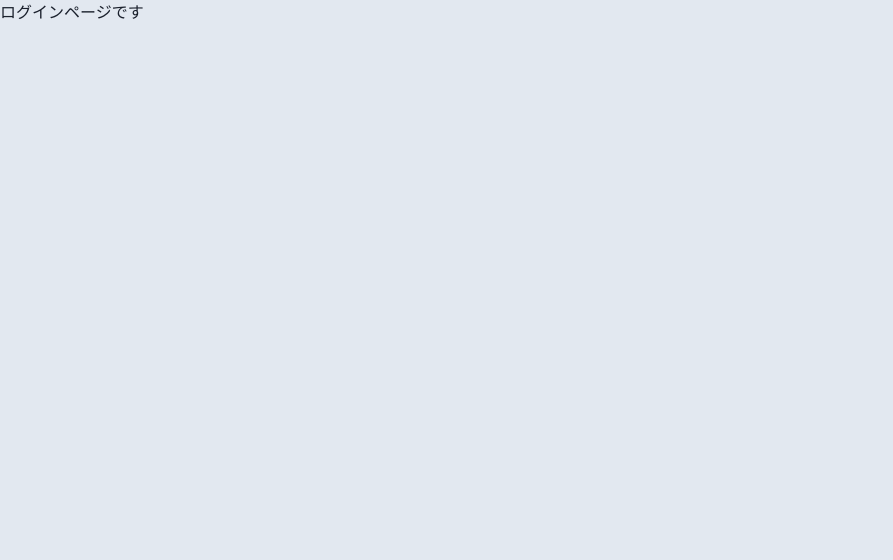
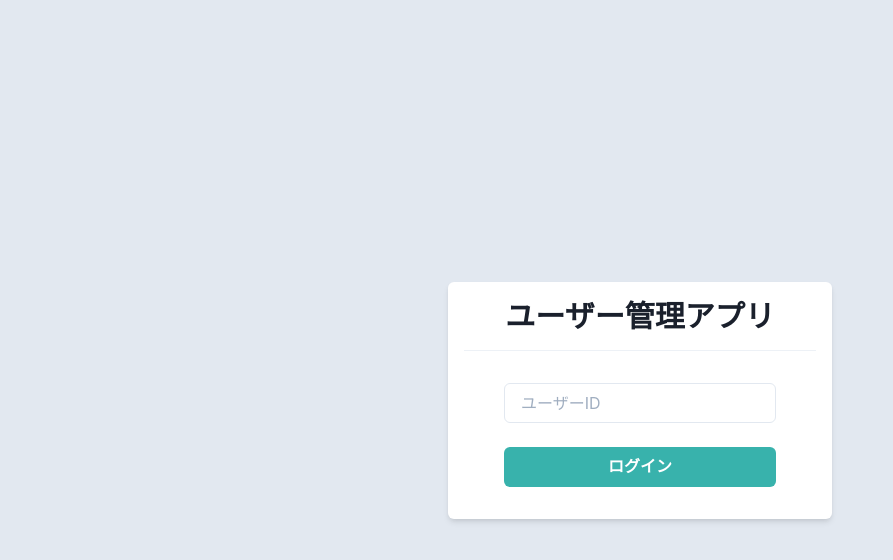
Before and after one commit to n-ohama/cra-chakra, a React (Create React App) app: page / in a window 1280 px wide. Shown: the top 560 px of the page, without its empty margins (0-893 px from the left). Built offline with nearby package versions, Linux system fonts and the light colour scheme.

Commit message:
issue_73

```diff
--- a/src/pages/login.tsx
+++ b/src/pages/login.tsx
@@ -1,5 +1,29 @@
+import {
+  Box,
+  Button,
+  Divider,
+  Flex,
+  Heading,
+  Input,
+  Stack,
+} from "@chakra-ui/react";
 import { FC, memo } from "react";
 
 export const Login: FC = memo(() => {
-  return <p>ログインページです</p>;
+  return (
+    <Flex align="center" justify="center" height="100vh">
+      <Box bg="white" w="sm" p={4} borderRadius="md" shadow="md">
+        <Heading as="h1" size="lg" textAlign="center">
+          ユーザー管理アプリ
+        </Heading>
+        <Divider my={4} />
+        <Stack spacing={6} py={4} px={10}>
+          <Input placeholder="ユーザーID" />
+          <Button bg="teal.400" color="white" _hover={{ opacity: 0.8 }}>
+            ログイン
+          </Button>
+        </Stack>
+      </Box>
+    </Flex>
+  );
 });
```
